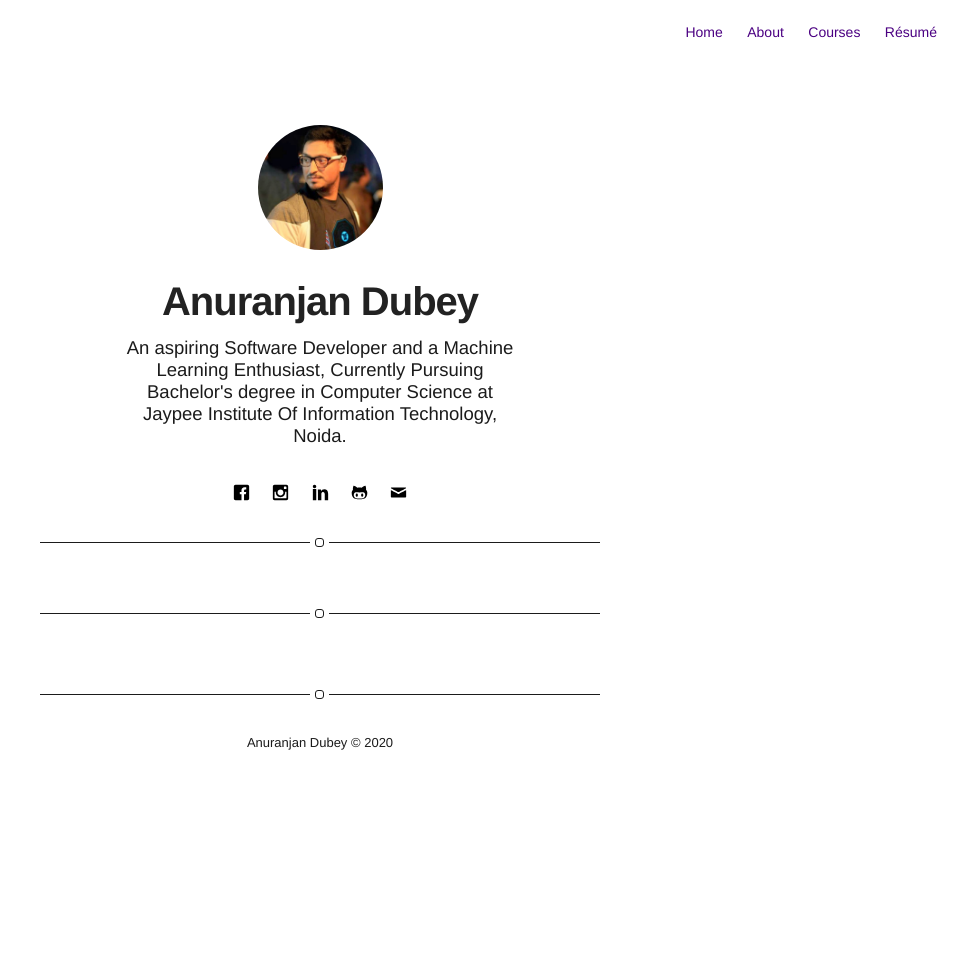
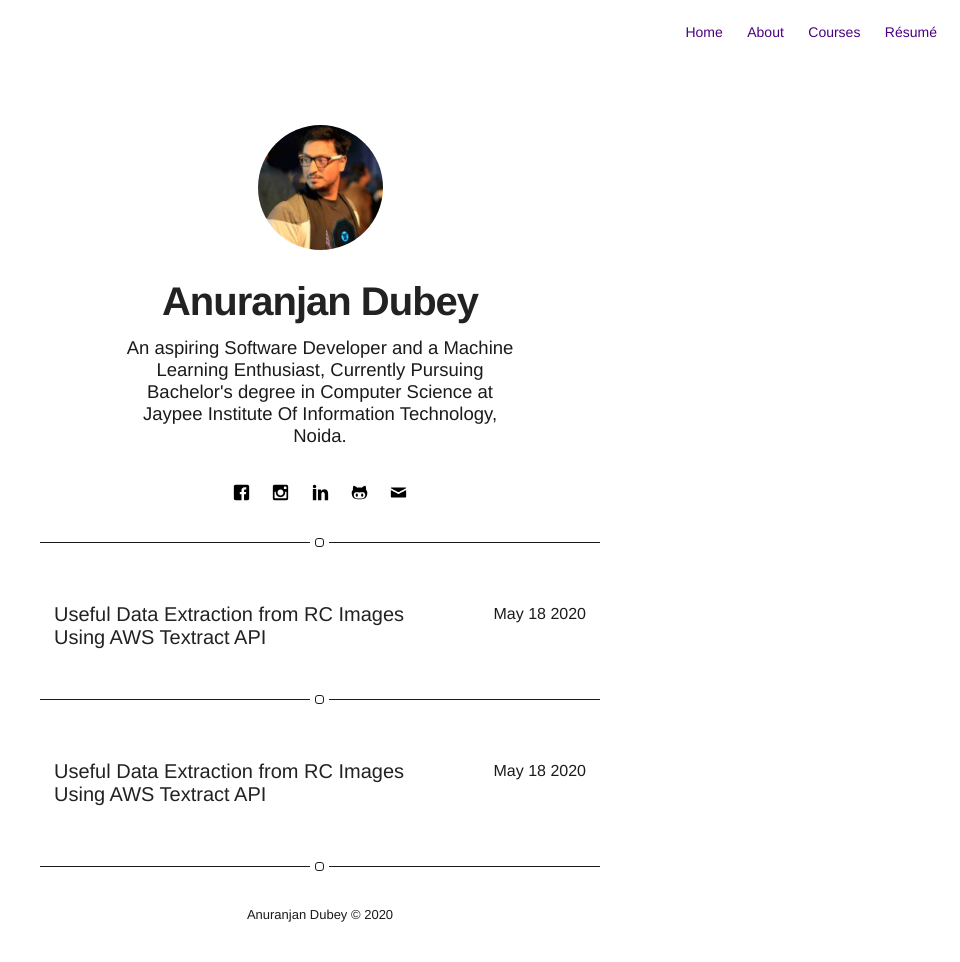
Before and after one commit to anuranjandubey/anuranjandubey.github.io, a Jekyll site: the page built from projects.html, in a window 1280 px wide. Shown: the whole page, without its empty margins (320-1280 px from the left). Built offline with Jekyll 4.4.1, drawn with Linux system fonts in a browser that asks for light colours; a file with an impossible date is left out; before the commit the page ends 900 px from its top, so only the background shows below that.

Commit message:
project updated

```diff
--- a/_posts/2020-05-18-project1.markdown
+++ b/_posts/2020-05-18-project1.markdown
@@ -1,7 +1,7 @@
 ---
 title: "Useful Data Extraction from RC Images Using AWS Textract API"
 layout: post
-date: Spring 2020
+date: 2020-05-18 12:10
 headerImage: true
 projects: true
 description: "This is a simple and minimalist template for Jekyll for those who likes to eat noodles."
```
